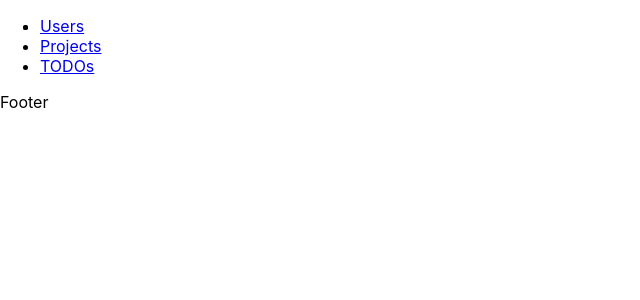
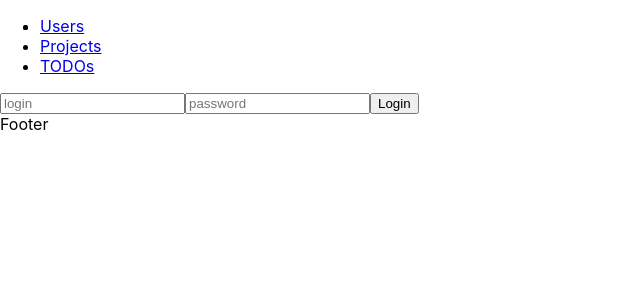
Before and after one commit to mmsolovev/todos, a React (Create React App) app in the folder frontend/: page /login in a window 1280 px wide. Shown: the top 300 px of the page, without its empty margins (0-640 px from the left). Built offline with nearby package versions, Linux system fonts and the light colour scheme; no server answers.

Commit message:
lesson_7: made component auth, login page

```diff
--- a/frontend/src/App.js
+++ b/frontend/src/App.js
@@ -7,6 +7,7 @@ import Footer from "./components/Footer";
 import UserList from "./components/User";
 import ToDoList from "./components/ToDo";
 import {ProjectDetail, ProjectList} from "./components/Project";
+import LoginForm from "./components/Auth";
 
 
 const DOMAIN = 'http://127.0.0.1:8000'
@@ -64,6 +65,8 @@ class App extends React.Component {
                             <Route path='/projects' element={<ProjectList items={this.state.projects} />} />
 
                             <Route path='/todos' element={<ToDoList items={this.state.todos} />} />
+
+                            <Route path='/login' element={<LoginForm />} />
                         </Routes>
                       </div>
                   </main>
--- /dev/null
+++ b/frontend/src/components/Auth.js
@@ -0,0 +1,36 @@
+import React from "react";
+
+
+class LoginForm extends React.Component {
+    constructor(props) {
+        super(props);
+        this.state = {login: '', password: ''}
+    }
+
+    handleChange(event) {
+        this.setState(
+            {
+                [event.target.name]: event.target.value
+            }
+        );
+    }
+
+    handleSubmit(event) {
+      console.log(this.state.login + ' ' + this.state.password)
+      event.preventDefault()
+    }
+
+    render() {
+        return (
+            <form onSubmit={(event)=> this.handleSubmit(event)}>
+                <input type="text" name="login" placeholder="login" value={this.state.login}
+                       onChange={(event)=>this.handleChange(event)} />
+                <input type="password" name="password" placeholder="password" value={this.state.password}
+                       onChange={(event)=>this.handleChange(event)} />
+            <input type="submit" value="Login" />
+            </form>
+        );
+    }
+}
+
+export default LoginForm
```
